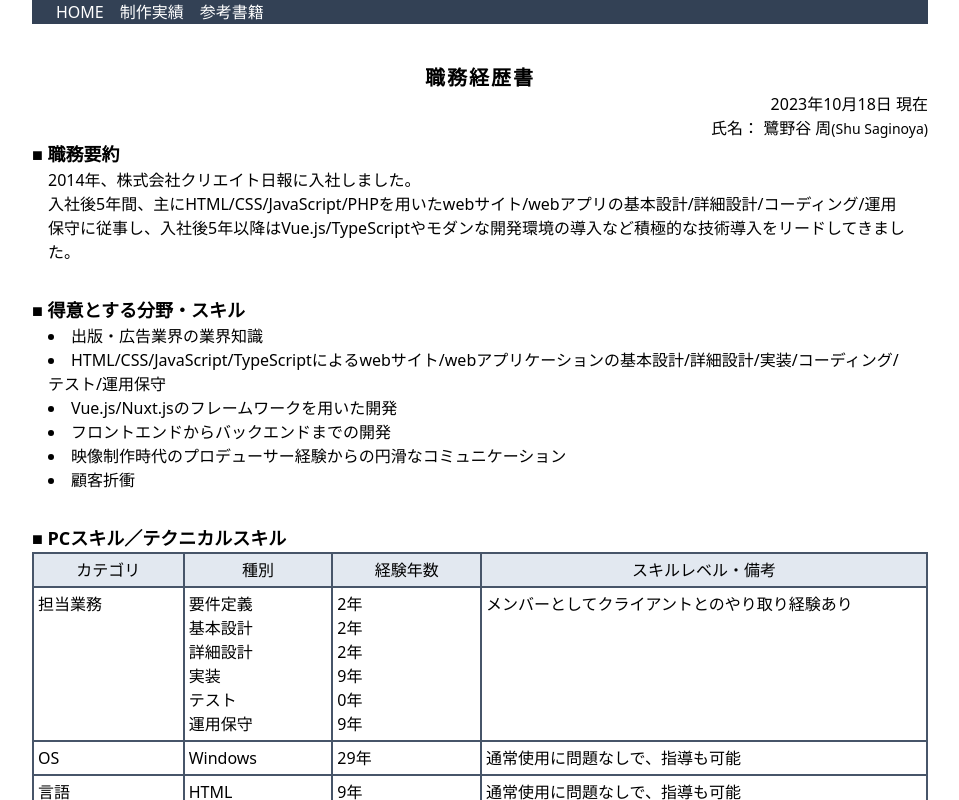
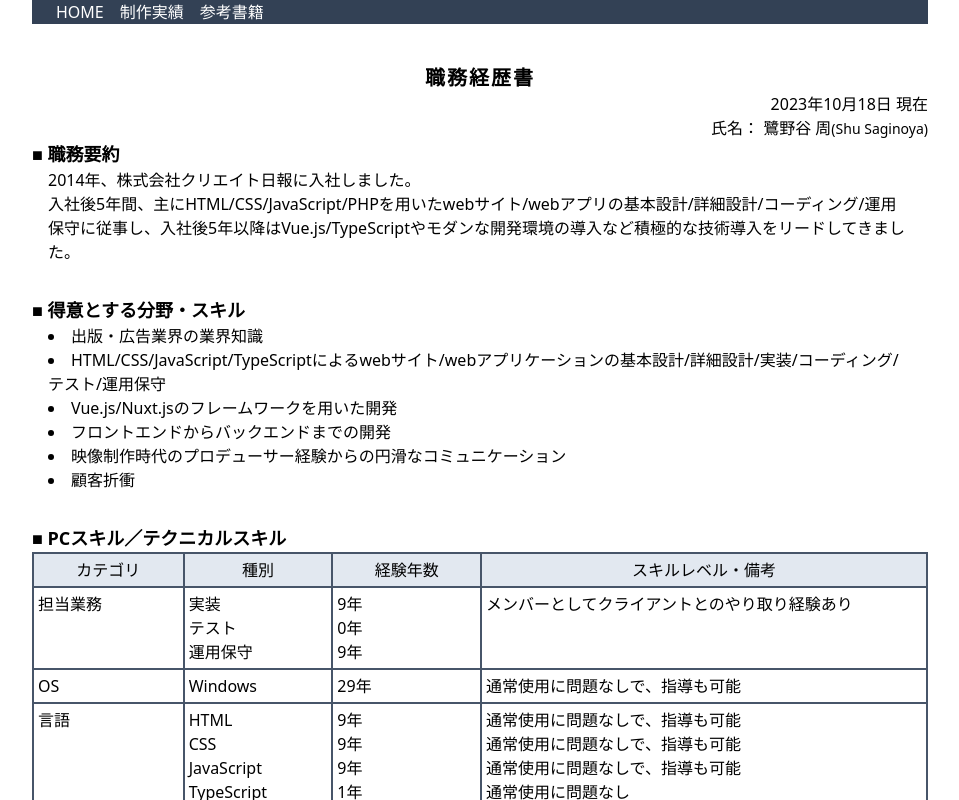
Before and after one commit to shu-saginoya/curriculum-vitae, a Vue app: page / in a window 1280 px wide. Shown: the top 800 px of the page, without its empty margins (160-1119 px from the left). Built offline with nearby package versions, Linux system fonts and the light colour scheme.

Commit message:
Update - SectionSkill

```diff
--- a/src/components/contents/SectionSkill.vue
+++ b/src/components/contents/SectionSkill.vue
@@ -9,15 +9,8 @@ const title = 'PCスキル／テクニカルスキル'
 const items = [
   {
     cat: '担当業務',
-    class: ['要件定義', '基本設計', '詳細設計', '実装', 'テスト', '運用保守'],
-    years: [
-      yearsExp('2021-04'),
-      yearsExp('2021-04'),
-      yearsExp('2021-04'),
-      yearsExp('2014-09'),
-      0,
-      yearsExp('2014-09')
-    ],
+    class: ['実装', 'テスト', '運用保守'],
+    years: [yearsExp('2014-09'), 0, yearsExp('2014-09')],
     note: ['メンバーとしてクライアントとのやり取り経験あり']
   },
   {
```
